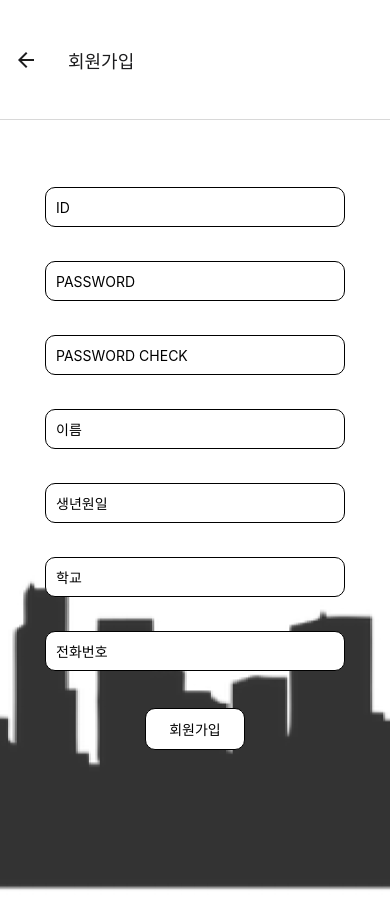
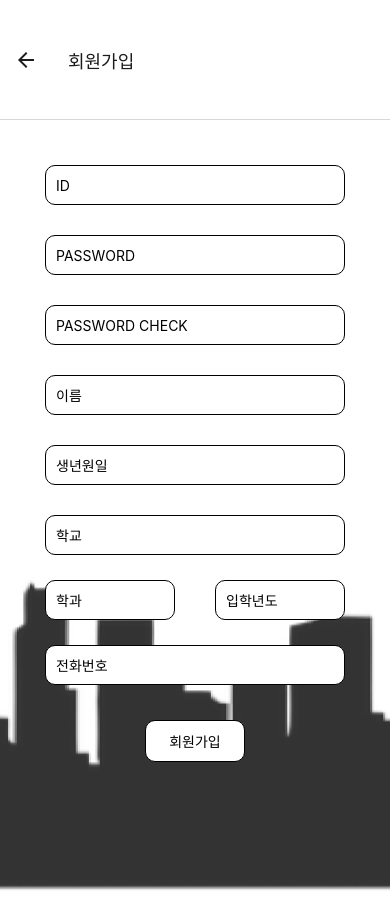
Before and after one commit to City-citizen/react-native, a React Native app: screen /JoinMembershipPage in a window 390 px wide. Built offline with nearby package versions, Linux system fonts and the light colour scheme.

Commit message:
학과 추가

```diff
--- a/components/pages/JoinMembershipPage.js
+++ b/components/pages/JoinMembershipPage.js
@@ -57,6 +57,18 @@ export default function JoinMembershipPage() {
         placeholder="학교"
         placeholderTextColor="black"
       />
+      <View style={styles.school_major}>
+      <TextInput
+        style={styles.input2}
+        placeholder="학과"
+        placeholderTextColor="black"
+      />
+      <TextInput
+        style={styles.input2}
+        placeholder="입학년도"
+        placeholderTextColor="black"
+      />
+      </View>
       <TextInput
         style={[styles.input, { zIndex: 1 }]}
         placeholder="전화번호"
@@ -82,7 +94,7 @@ const styles = StyleSheet.create({
     flex: 1,
     backgroundColor: "white",
     alignItems: "center",
-    paddingTop: 50,
+    paddingTop: 30,
     zIndex: 2,
   },
   input: {
@@ -92,7 +104,18 @@ const styles = StyleSheet.create({
     borderWidth: 1,
     borderRadius: 10,
     padding: 10,
-    marginVertical: 17,
+    marginVertical: 15,
+    color: "black",
+    backgroundColor: "white",
+  },
+  input2: {
+    height: 40,
+    width: 130,
+    borderColor: "black",
+    borderWidth: 1,
+    borderRadius: 10,
+    padding: 10,
+    marginHorizontal:20,
     color: "black",
     backgroundColor: "white",
   },
@@ -107,4 +130,8 @@ const styles = StyleSheet.create({
     borderColor: "black",
     borderWidth: 1,
   },
+school_major: {
+    flexDirection: "row",
+    marginVertical: 10,
+  },
 });
```
